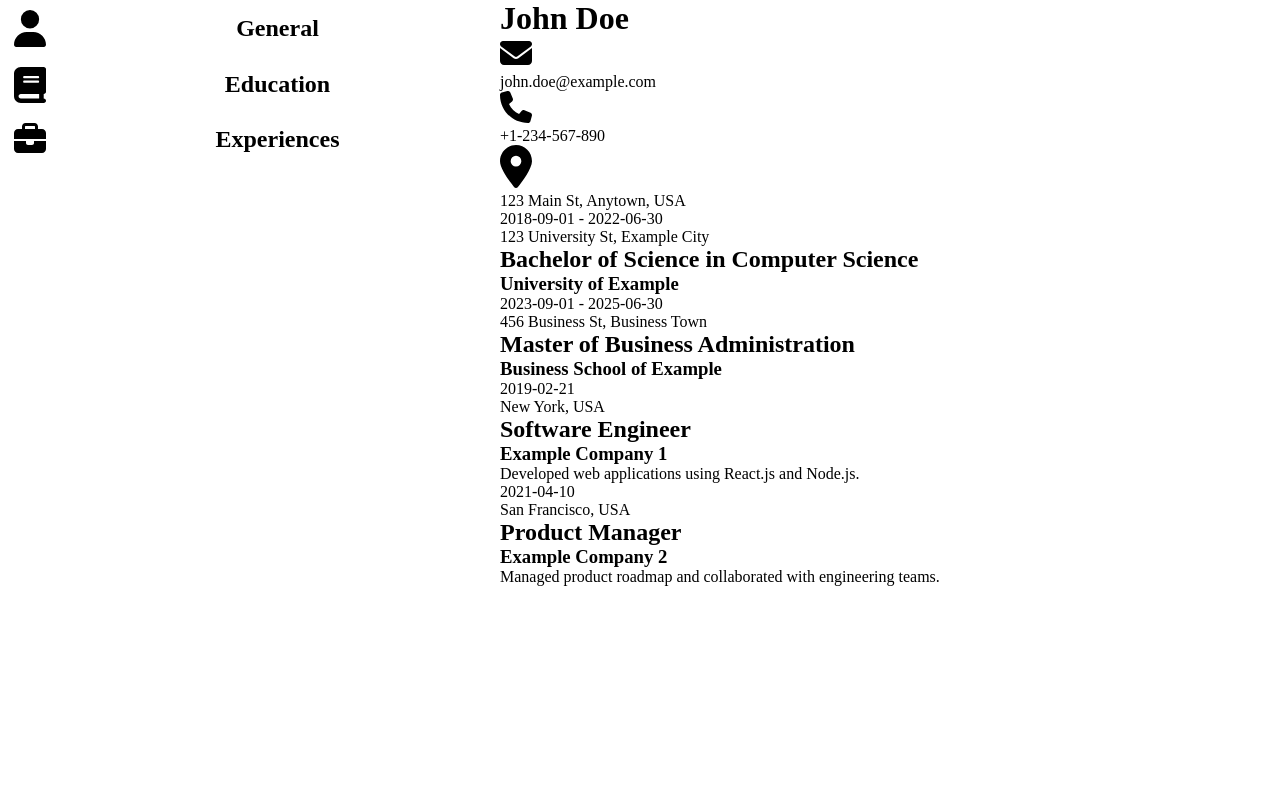
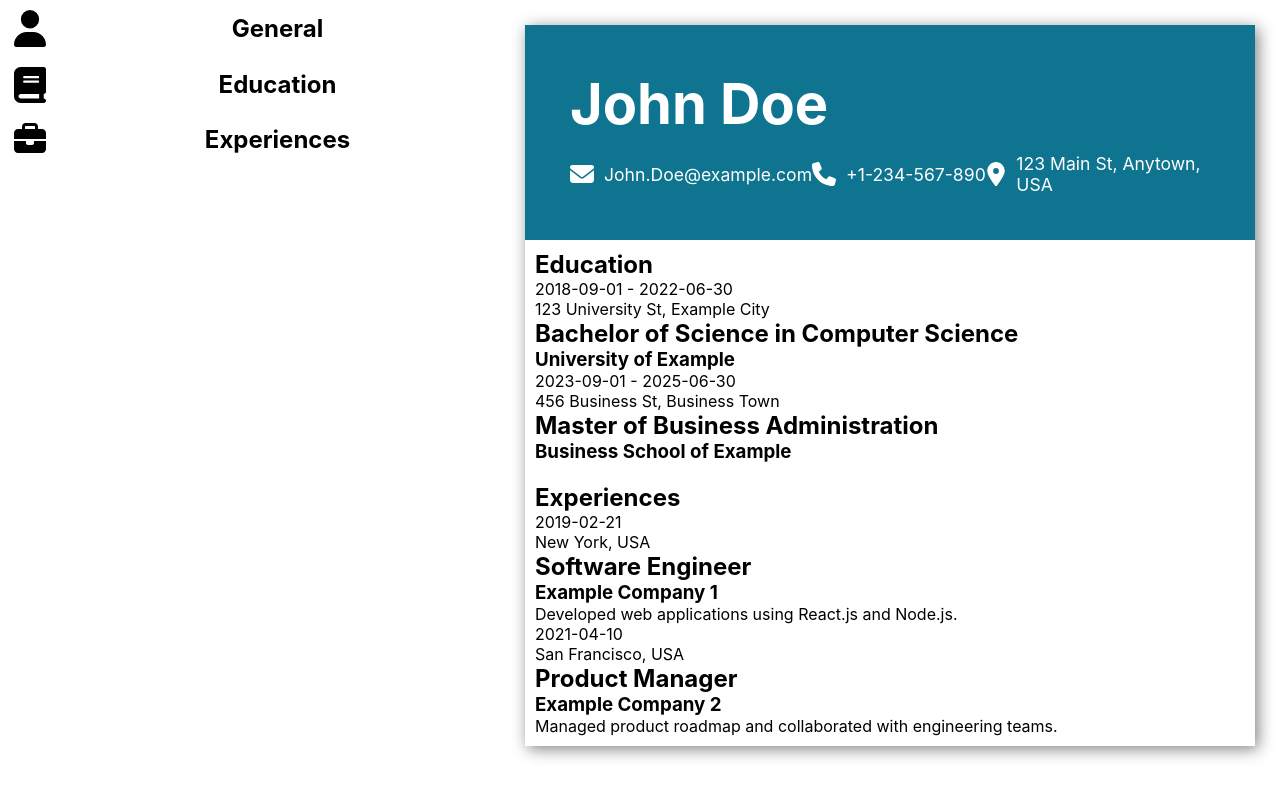
Before and after one commit to Tree-Ro/cv-application, a React (Vite) app: page / in a window 1280 px wide. Built offline with nearby package versions, Linux system fonts and the light colour scheme.

Commit message:
Styled the header in the resume and other minor changes

```diff
--- a/src/components/resume.jsx
+++ b/src/components/resume.jsx
@@ -12,9 +12,11 @@ function Resume({ forms }) {
         <PersonInfoContent generalFormContent={general}/>
       </header>
       <section className='education'>
+        <h2>Education</h2>
         <EducationContent educationFormContent={education}/>
       </section>
       <section className='experiences'>
+        <h2>Experiences</h2>
         <ExperiencesContent experienceFormContent={experience}/>
       </section>
     </div>
--- a/src/components/resumeContent/personInfoContent.jsx
+++ b/src/components/resumeContent/personInfoContent.jsx
@@ -10,6 +10,7 @@ function PersonInfoContent({ generalFormContent }) {
   return (
     <>
       <h1>{fullName ? fullName : 'N/A'}</h1>
+      <div className='general-info'>
         <div>
           <img src={mailIcon} alt="Email Icon" />
           <p>{email ? email : 'N/A'}</p>
@@ -22,6 +23,7 @@ function PersonInfoContent({ generalFormContent }) {
           <img src={locationIcon} alt="Location Icon" />
           <p>{homeAddress ? homeAddress : 'N/A'}</p>
         </div>
+      </div>
     </>
   )
 }
--- a/src/data/dummydata/personInfo.json
+++ b/src/data/dummydata/personInfo.json
@@ -1,6 +1,6 @@
 {
   "fullName": "John Doe",
-  "email": "john.doe@example.com",
+  "email": "John.Doe@example.com",
   "phoneNumber": "+1-234-567-890",
   "homeAddress": "123 Main St, Anytown, USA"
 }
--- a/src/styles/appStyles.css
+++ /dev/null
@@ -1,21 +0,0 @@
-*,
-*::before,
-*::after {
-  margin: 0;
-  padding: 0;
-  box-sizing: inherit;
-}
-
-html {
-  height: 100%;
-}
-
-body {
-  box-sizing: border-box;
-  height: 100%;
-}
-
-#root {
-  display: grid;
-  grid-template-columns: minmax(250px, 500px) minmax(300px, 1000px);
-}
--- a/src/styles/formStyles.css
+++ /dev/null
@@ -1,19 +0,0 @@
-img {
-  width: 32px;
-  height: auto;
-}
-
-.form-header {
-  display: grid;
-  grid-template-columns: 40px 1fr;
-
-  grid-gap: 15px;
-
-  place-items: center;
-
-  padding: 10px;
-}
-
-textarea {
-  resize: 'vertical'
-}
--- a/src/styles/main.css
+++ b/src/styles/main.css
@@ -1,3 +1,35 @@
-@import url('./appStyles.css');
 @import url('./sidebarStyles.css');
-@import url('./formStyles.css');
+@import url('./resumeStyles.css');
+
+:root {
+  --main-colour: rgb(14 116 144);
+  --text-colour-light: white;
+  --text-colour-night: black;
+}
+
+*,
+*::before,
+*::after {
+  margin: 0;
+  padding: 0;
+  box-sizing: inherit;
+}
+
+html {
+  height: 100%;
+}
+
+body {
+  box-sizing: border-box;
+  height: 100%;
+
+  font-family: -apple-system,
+  BlinkMacSystemFont,"Segoe UI","Roboto","Oxygen",
+  "Ubuntu","Cantarell","Fira Sans","Droid Sans",
+  "Helvetica Neue",sans-serif;
+}
+
+#root {
+  display: grid;
+  grid-template-columns: minmax(250px, 500px) minmax(300px, 1000px);
+}
--- /dev/null
+++ b/src/styles/resumeStyles.css
@@ -0,0 +1,42 @@
+.resume-wrapper {
+  display: grid;
+
+  grid-auto-flow: row;
+
+  margin: 25px;
+
+  box-shadow: gray 3px 3px 15px;
+}
+.resume-wrapper > * {
+  padding: 10px;
+}
+
+header.general-content {
+  display: grid;
+  grid-gap: 15px;
+
+  padding: 45px;
+
+  background-color: var(--main-colour);
+  color: var(--text-colour-light);
+}
+header.general-content h1 {
+  font-size: 3.5rem;
+}
+header.general-content .general-info {
+  font-size: 1.1rem;
+  display: grid;
+  grid-auto-flow: column;
+}
+header.general-content .general-info div {
+  display: flex;
+  gap: 10px;
+
+  align-items: center;
+}
+header.general-content .general-info img{
+  height: 24px;
+  width: 24px;
+  filter: invert(1);
+  user-select: none;
+}
--- a/src/styles/sidebarStyles.css
+++ b/src/styles/sidebarStyles.css
@@ -0,0 +1,19 @@
+img {
+  width: 32px;
+  height: auto;
+}
+
+.form-header {
+  display: grid;
+  grid-template-columns: 40px 1fr;
+
+  grid-gap: 15px;
+
+  place-items: center;
+
+  padding: 10px;
+}
+
+textarea {
+  resize: 'vertical'
+}
```
Lines whose indentation alone changed are shown as unchanged.
